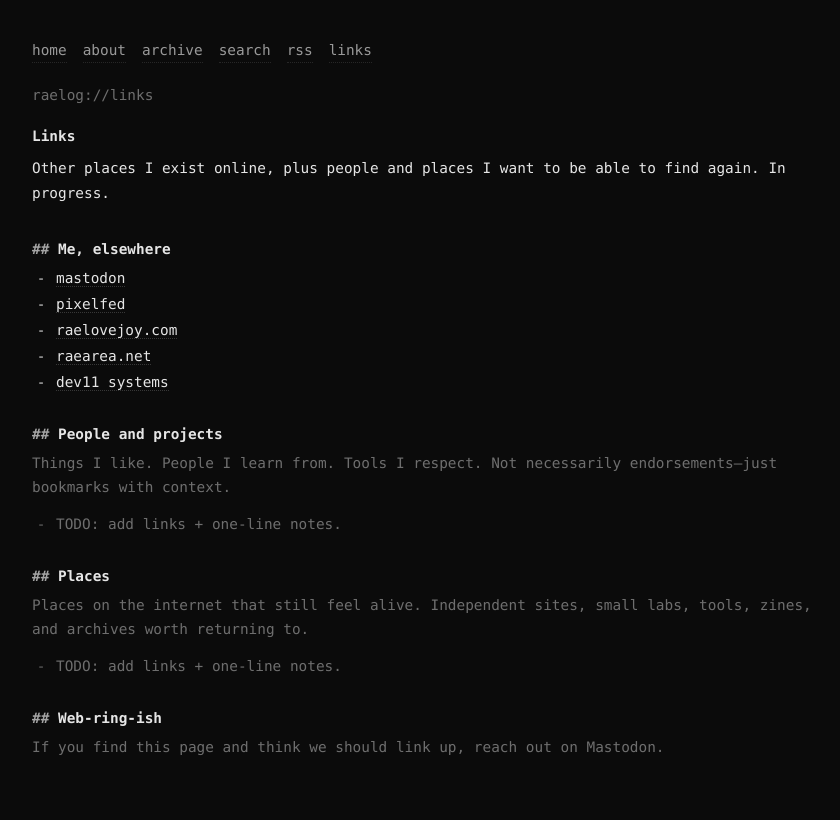
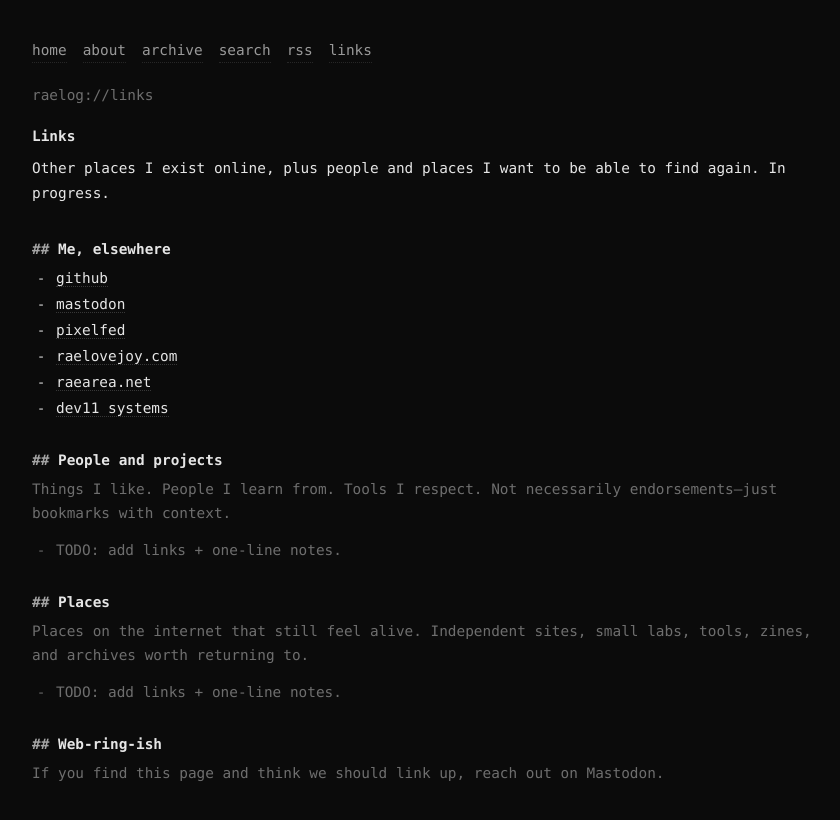
Before and after one commit to raelovejoy/raelog, a Jekyll site: the page built from links.md, in a window 1280 px wide. Shown: the top 820 px of the page, without its empty margins (208-1048 px from the left). Built offline with Jekyll 4.4.1, drawn with Linux system fonts in a browser that asks for light colours.

Commit message:
Update links.md

```diff
--- a/links.md
+++ b/links.md
@@ -14,6 +14,7 @@
 
 <h2>Me, elsewhere</h2>
 <ul>
+  <li><a href="https://github.com/raelovejoy">github</a></li>
   <li><a rel="me" href="https://kolektiva.social/@rae">mastodon</a></li>
   <li><a rel="me" href="https://pixelfed.social/@raelovejoy">pixelfed</a></li>
   <li><a href="https://raelovejoy.com">raelovejoy.com</a></li>
```
